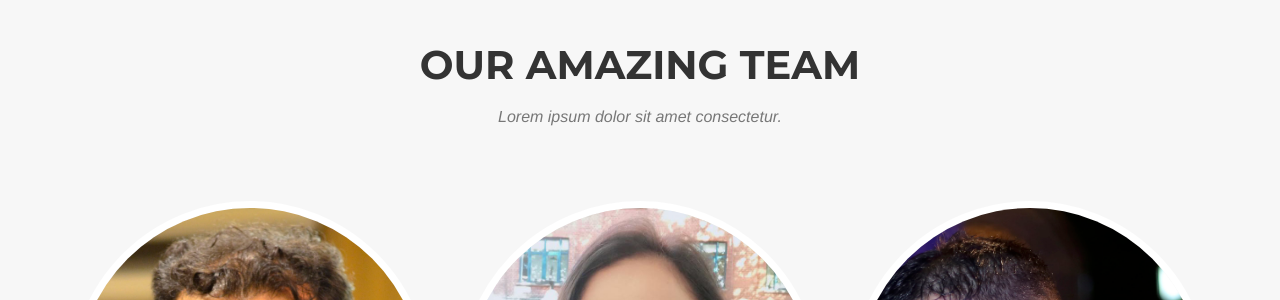
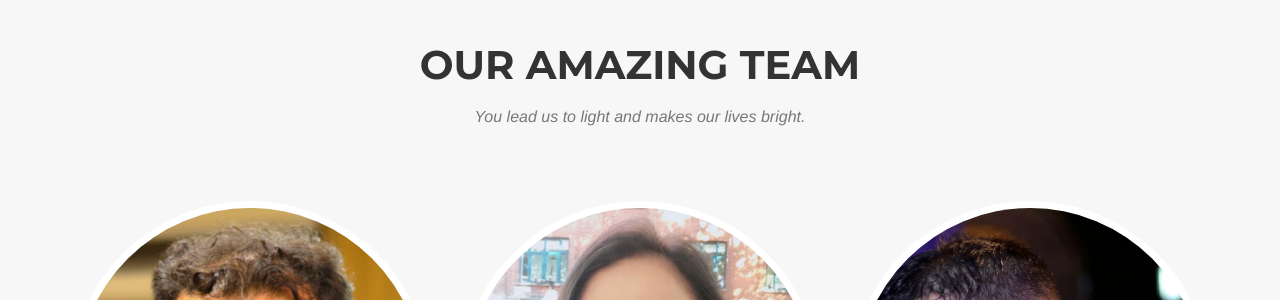
Before and after one commit to kleemvfxstudio/kleemvfxstudio.github.io, a Jekyll site: the page built from index.html, in a window 1280 px wide and 900 px high, scrolled down 4294 px. Shown: the part 152-452 px from the top of the window. Built offline with Jekyll 4.4.1, drawn with Linux system fonts in a browser that asks for light colours; some web fonts are replaced.

Commit message:
Update team.html

```diff
--- a/_includes/team.html
+++ b/_includes/team.html
@@ -4,7 +4,7 @@
             <div class="row">
                 <div class="col-lg-12 text-center">
                     <h2 class="section-heading">Our Amazing Team</h2>
-                    <h3 class="section-subheading text-muted">Lorem ipsum dolor sit amet consectetur.</h3>
+                    <h3 class="section-subheading text-muted">You lead us to light and makes our lives bright.</h3>
                 </div>
             </div>
             <div class="row">
```
